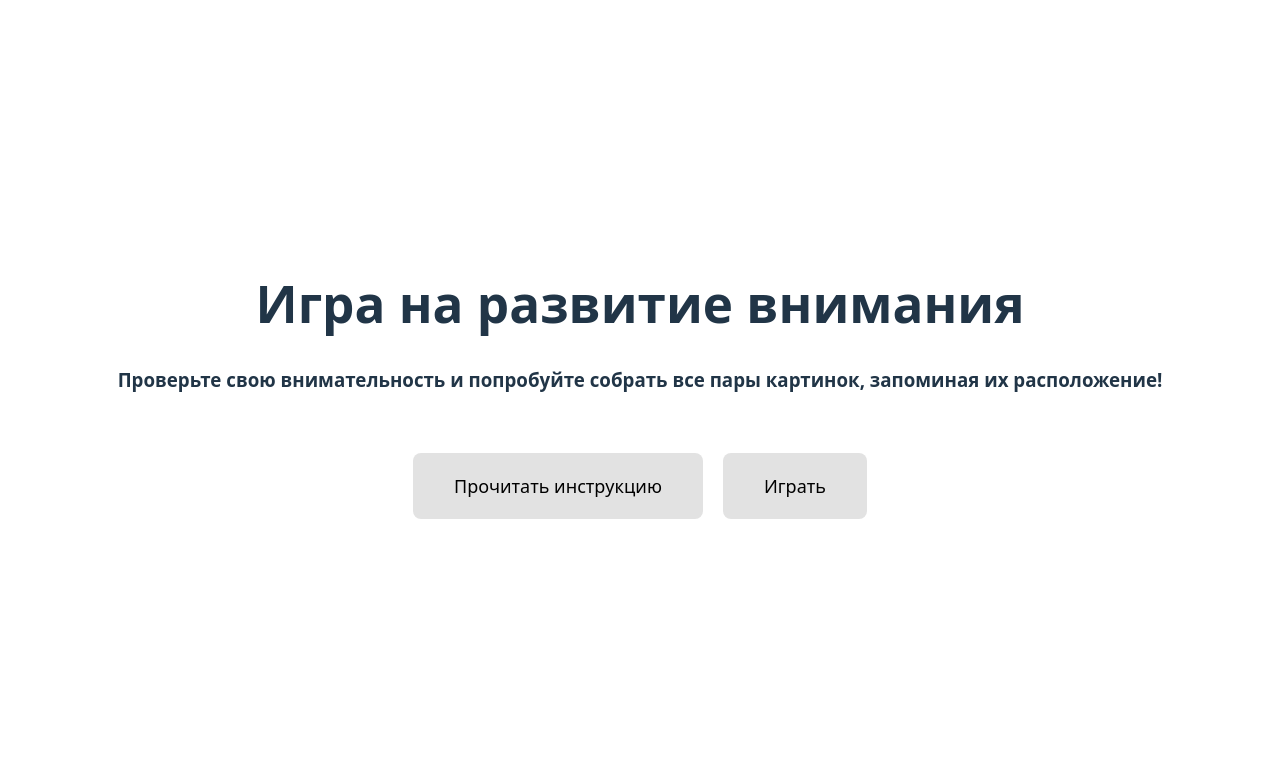
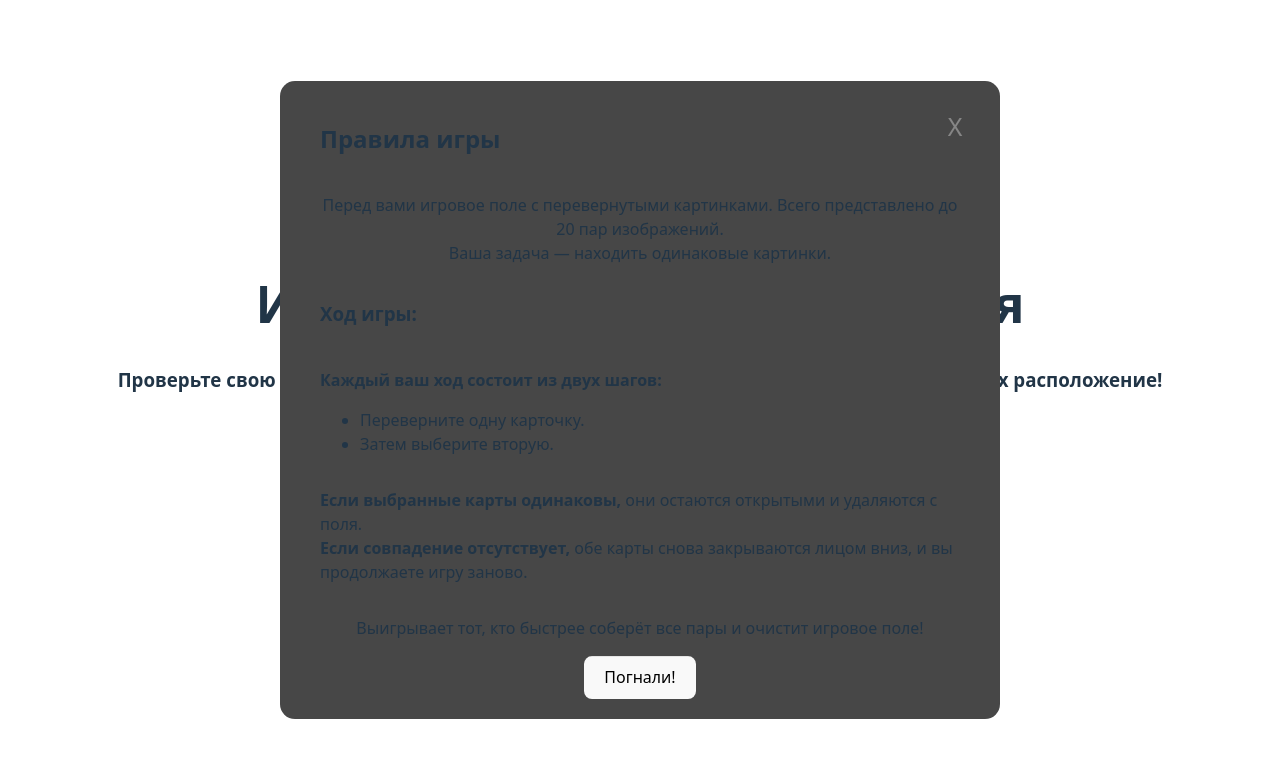
Before and after one commit to ViktoriaElm/card-game, a React (Vite) app: page / in a window 1280 px wide. Shown: the top 758 px of the page. Built offline with nearby package versions, Linux system fonts and the light colour scheme.

Commit message:
styles: Removed unnecessary display:none styling

```diff
--- a/src/components/popups/InstructionPopup.module.scss
+++ b/src/components/popups/InstructionPopup.module.scss
@@ -2,7 +2,6 @@
 
     &__container {
         display: flex;
-        display: none;
         flex-direction: column;
         justify-content: space-between;
         position: absolute;
@@ -15,6 +14,7 @@
         background-color: #474747;
         padding: 20px 40px;
         border-radius: 15px;
+        z-index: 5;
     }
 
     &__closeBtn {
```
